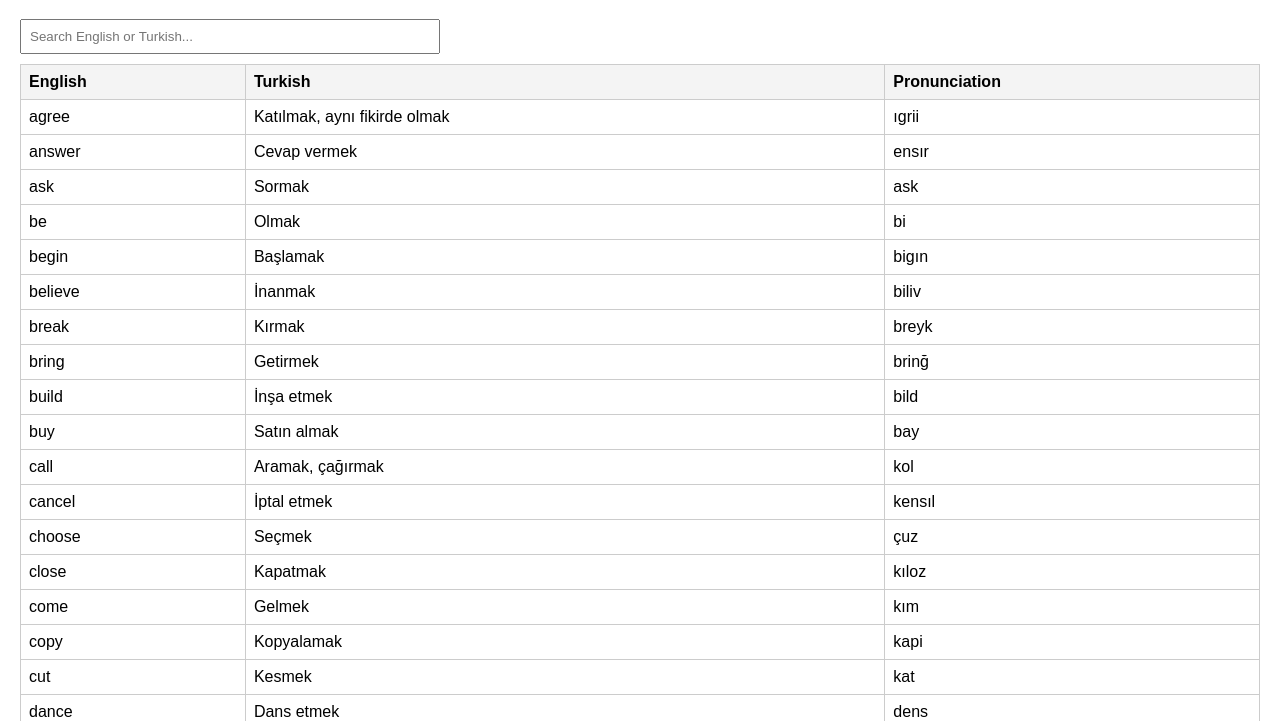
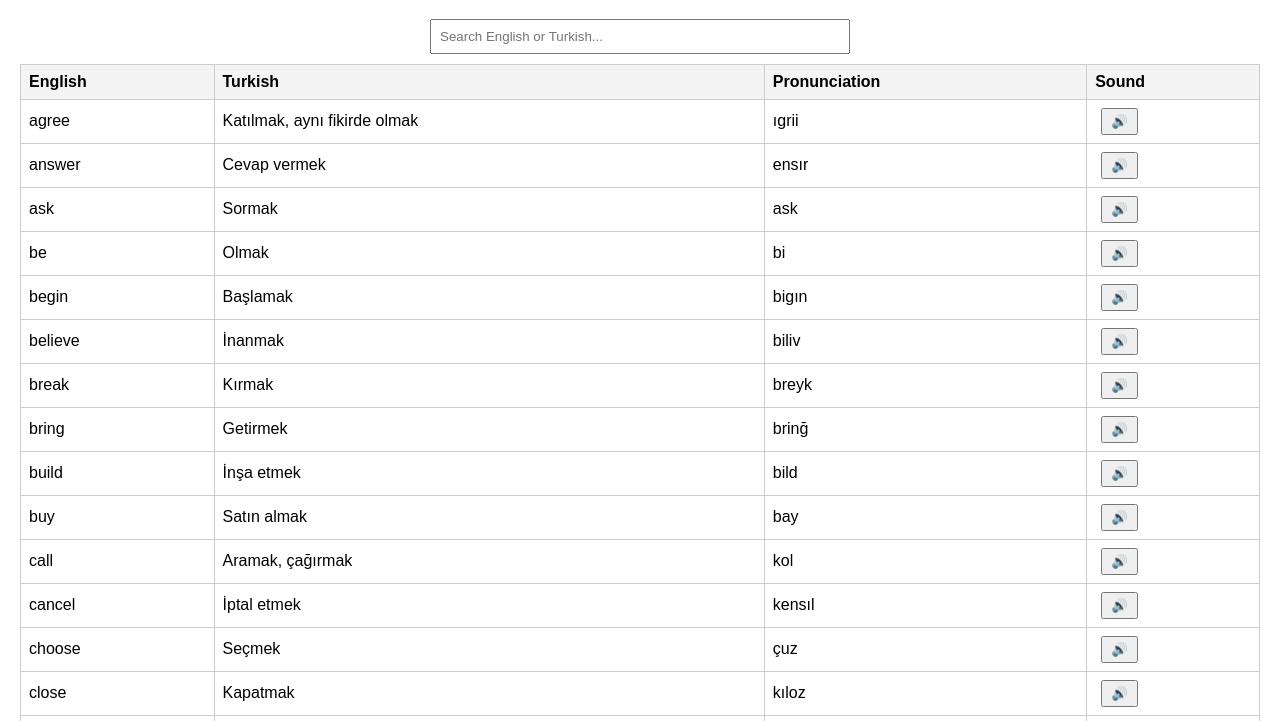
Before and after one commit to MURAT3509/MURATBERKenglishsite, a plain HTML site: page index.html in a window 1280 px wide. Shown: the part 61-782 px from the top of the page. Drawn offline with Linux system fonts and the light colour scheme.

Commit message:
Update index.html

```diff
--- a/index.html
+++ b/index.html
@@ -1,4 +1,3 @@
-
 <!DOCTYPE html>
 <html lang="en">
 <head>
@@ -8,10 +7,11 @@
   <style>
     body { font-family: Arial, sans-serif; margin: 20px; }
     h1 { text-align: center; }
-    input, select { margin-bottom: 10px; padding: 8px; width: 100%; max-width: 400px; }
+    input { margin-bottom: 10px; padding: 8px; width: 100%; max-width: 400px; display: block; margin-left: auto; margin-right: auto; }
     table { border-collapse: collapse; width: 100%; }
     th, td { border: 1px solid #ccc; padding: 8px; text-align: left; }
     th { background-color: #f4f4f4; }
+    button.audio-btn { padding: 4px 8px; margin-left: 6px; cursor: pointer; }
   </style>
 </head>
 <body>
@@ -23,13 +23,14 @@
         <th>English</th>
         <th>Turkish</th>
         <th>Pronunciation</th>
+        <th>Sound</th>
       </tr>
     </thead>
     <tbody id="wordTable"></tbody>
   </table>
 
   <script>
-    const words = `agree:Katılmak, aynı fikirde olmak:ıgrii
+    const wordsRaw = `agree:Katılmak, aynı fikirde olmak:ıgrii
 answer:Cevap vermek:ensır
 ask:Sormak:ask
 be:Olmak:bi
@@ -72,7 +73,7 @@ open:Açmak:opın
 pay:Ödemek:pey
 play:Oynamak:pley
 pull:Çekmek:pul
-putt:Koymak:put
+put:Koymak:put
 read:Okumak:riid
 run:Koşmak:ran
 say:Söylemek:sey
@@ -90,16 +91,21 @@ use:Kullanmak:yuz
 want:İstemek:want
 write:Yazmak:rayt`;
 
-    const wordList = words.trim().split('\n').map(line => line.split(':'));
-
+    const wordList = wordsRaw.trim().split('\n').map(line => line.split(':'));
     const wordTable = document.getElementById("wordTable");
     const search = document.getElementById("search");
+
+    function speakWord(word) {
+      const utterance = new SpeechSynthesisUtterance(word);
+      utterance.lang = 'en-US';
+      speechSynthesis.speak(utterance);
+    }
 
     function displayWords(filteredWords) {
       wordTable.innerHTML = "";
       filteredWords.forEach(([eng, tr, pr]) => {
         const row = document.createElement("tr");
-        row.innerHTML = `<td>${eng}</td><td>${tr}</td><td>${pr}</td>`;
+        row.innerHTML = `<td>${eng}</td><td>${tr}</td><td>${pr}</td><td><button class="audio-btn" onclick="speakWord('${eng}')">🔊</button></td>`;
         wordTable.appendChild(row);
       });
     }
@@ -110,6 +116,7 @@ write:Yazmak:rayt`;
       displayWords(filtered);
     });
 
+    window.speakWord = speakWord;
     displayWords(wordList);
   </script>
 </body>
```
